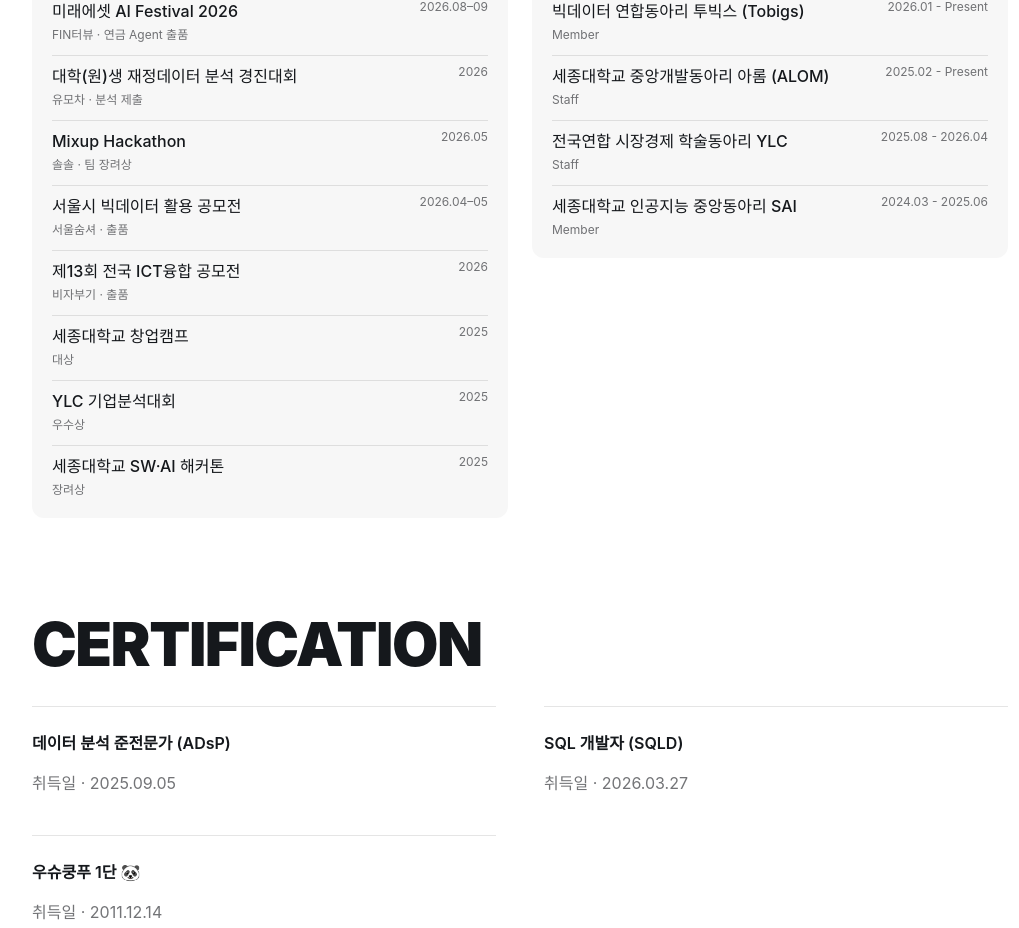
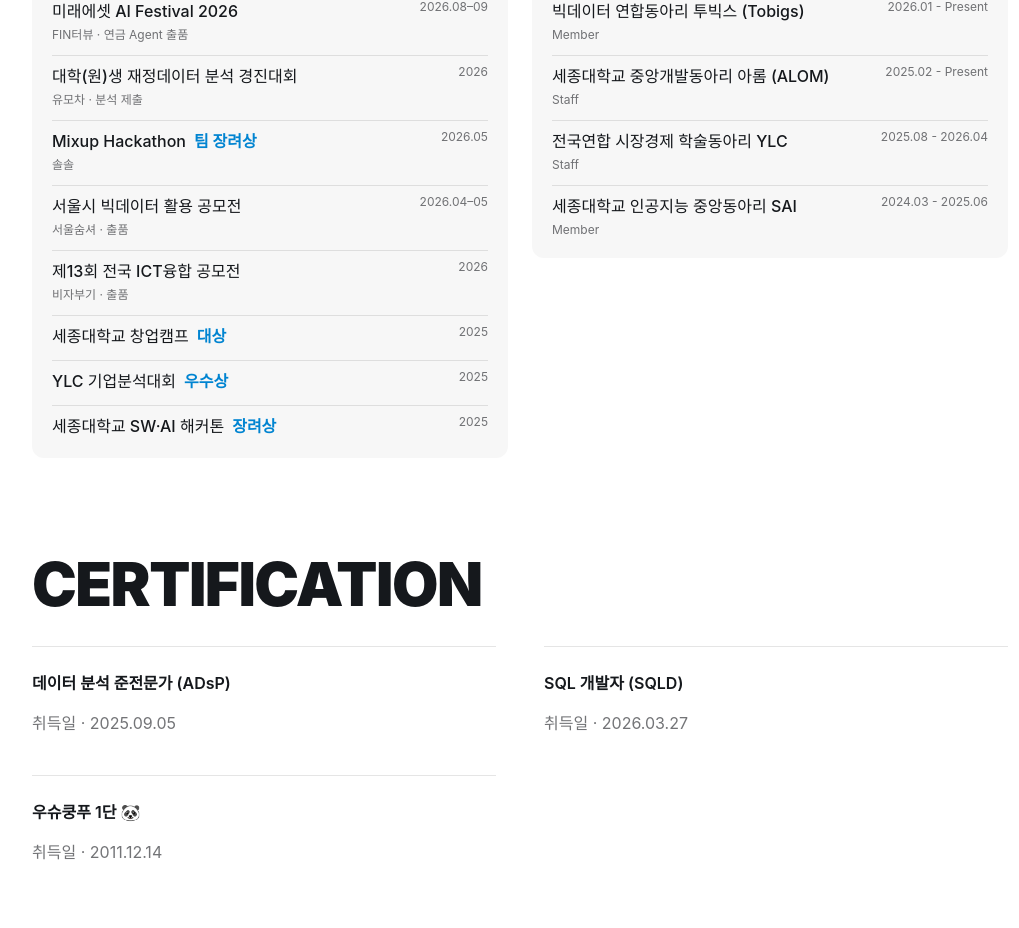
Before and after one commit to JungYeoni/portfolio, a Next.js app: page / in a window 1280 px wide. Shown: the part 2314-3242 px from the top of the page, without its empty margins (120-1139 px from the left). Built offline with nearby package versions, Linux system fonts and the light colour scheme; a web font is replaced by a local one.

Commit message:
feat: 수상 내역 강조색 적용 (#17)

```diff
--- a/src/app/page.tsx
+++ b/src/app/page.tsx
@@ -79,10 +79,13 @@
                 {competitions.map((item) => (
                   <li key={item.title} className="border-b border-line pb-3 last:border-0 last:pb-0">
                     <div className="flex justify-between gap-3">
-                      <span className="font-medium">{item.title}</span>
+                      <span className="font-medium">
+                        {item.title}
+                        {item.award && <span className="ml-2 font-bold text-sky-600 dark:text-sky-400">{item.award}</span>}
+                      </span>
                       <span className="shrink-0 text-xs text-muted">{item.period}</span>
                     </div>
-                    <p className="mt-1 text-xs text-muted">{item.detail}</p>
+                    {item.detail && <p className="mt-1 text-xs text-muted">{item.detail}</p>}
                   </li>
                 ))}
               </ul>
--- a/src/data/portfolio.ts
+++ b/src/data/portfolio.ts
@@ -259,15 +259,15 @@
   },
 ];
 
-export const competitions = [
+export const competitions: { title: string; period: string; detail?: string; award?: string }[] = [
   { title: "미래에셋 AI Festival 2026", period: "2026.08–09", detail: "FIN터뷰 · 연금 Agent 출품" },
   { title: "대학(원)생 재정데이터 분석 경진대회", period: "2026", detail: "유모차 · 분석 제출" },
-  { title: "Mixup Hackathon", period: "2026.05", detail: "솔솔 · 팀 장려상" },
+  { title: "Mixup Hackathon", period: "2026.05", detail: "솔솔", award: "팀 장려상" },
   { title: "서울시 빅데이터 활용 공모전", period: "2026.04–05", detail: "서울숨셔 · 출품" },
   { title: "제13회 전국 ICT융합 공모전", period: "2026", detail: "비자부기 · 출품" },
-  { title: "세종대학교 창업캠프", period: "2025", detail: "대상" },
-  { title: "YLC 기업분석대회", period: "2025", detail: "우수상" },
-  { title: "세종대학교 SW·AI 해커톤", period: "2025", detail: "장려상" },
+  { title: "세종대학교 창업캠프", period: "2025", award: "대상" },
+  { title: "YLC 기업분석대회", period: "2025", award: "우수상" },
+  { title: "세종대학교 SW·AI 해커톤", period: "2025", award: "장려상" },
 ];
 
 export const activities = [
```
